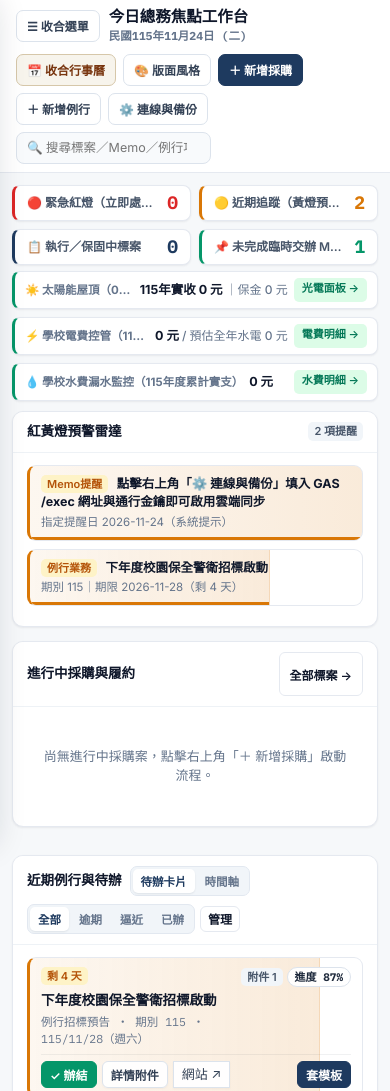
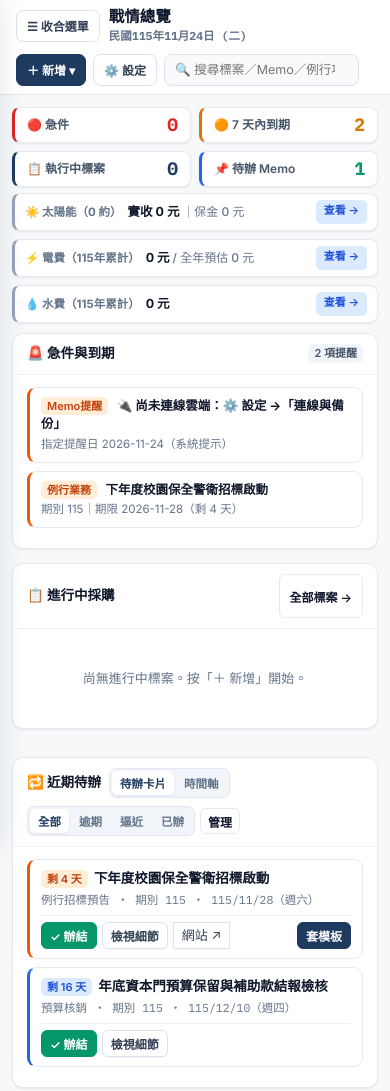
Before and after one commit to giligilau-WOS/Office-assistant, a plain HTML site: page index.html in a window 390 px wide. Shown: the top 1091 px of the page. Drawn offline with Linux system fonts and the light colour scheme.

Commit message:
feat: 介面降噪 — Header 收斂、分頁短名、卡片三資訊點與三色狀態票
- 新增 ui-declutter.js（最後載入）：頂部 6 顆按鈕收斂為「＋ 新增 ▾」與「⚙️ 設定」兩個選單；
  原按鈕節點只隱藏不刪除，既有 ID 與自我測試相依節點保留
- 卡片移除背景進度底色／底部進度條，戰情總覽隱藏進度、附件小標籤與內嵌步驟
- 狀態色票收斂為紅橘（緊急）／藍（進行中）／灰（次要），綠色標籤改藍
- 分頁與頁首改短名：戰情總覽、採購履約、全校甘特圖、標案模板、例行事務、太陽能、水電費
- KPI、模組摘要條、面板標題、空狀態與系統提示文案精簡
- 自我測試「正名」檢查同步改為新短名

Co-Authored-By: Claude Opus 5.5 <noreply@anthropic.com>
Claude-Session: https://claude.ai/code/session_01XjFLKEwvMDjHYAQNNt95Sj

```diff
--- a/index.html
+++ b/index.html
@@ -282,7 +282,7 @@
       </span>
       <input id="global-search" type="search" placeholder="🔍 搜尋標案／Memo／例行項..." style="padding:5px 10px;border-radius:6px;border:1px solid #334155;background:#1e293b;color:#fff;width:210px;" oninput="renderCurrentView()">
       <button class="btn-primary" onclick="openProjectWizard()">＋ 開新標案</button>
-      <button style="background:#334155;color:#fff;border-color:#475569" onclick="openSettingsModal()">⚙️ 連線與備份</button>
+      <button style="background:#334155;color:#fff;border-color:#475569" onclick="openSettingsModal()">⚙️ 設定</button>
     </div>
   </div>
 
@@ -291,12 +291,12 @@
 
   <!-- 主頁籤導覽 -->
   <div class="nav-tabs" id="nav-tabs">
-    <button class="nav-tab active" data-tab="dashboard" onclick="switchTab('dashboard')">📊 起始戰情室</button>
-    <button class="nav-tab" data-tab="projects" onclick="switchTab('projects')">📋 招標與工程控管</button>
-    <button class="nav-tab" data-tab="annual-gantt" onclick="switchTab('annual-gantt')">📅 全校年度甘特圖</button>
-    <button class="nav-tab" data-tab="templates" onclick="switchTab('templates')">🗂️ 年度標案模板庫</button>
-    <button class="nav-tab" data-tab="routines" onclick="switchTab('routines')">🔁 年度固定例行事務</button>
-    <button class="nav-tab" data-tab="upcoming" onclick="switchTab('upcoming')">🔧 工程品管／太陽能／水電 <span class="badge-soon">下階段</span></button>
+    <button class="nav-tab active" data-tab="dashboard" onclick="switchTab('dashboard')">📊 戰情總覽</button>
+    <button class="nav-tab" data-tab="projects" onclick="switchTab('projects')">📋 採購履約</button>
+    <button class="nav-tab" data-tab="annual-gantt" onclick="switchTab('annual-gantt')">📅 全校甘特圖</button>
+    <button class="nav-tab" data-tab="templates" onclick="switchTab('templates')">🗂️ 標案模板</button>
+    <button class="nav-tab" data-tab="routines" onclick="switchTab('routines')">🔁 例行事務</button>
+    <button class="nav-tab" data-tab="upcoming" onclick="switchTab('upcoming')">🔧 設施與綠能 <span class="badge-soon">下階段</span></button>
   </div>
 
   <!-- 主內容容器 -->
@@ -434,7 +434,7 @@ function createDemoSeed() {
   ];
   d.tables.Quick_Memos = [
     {
-      memo_id: 'MEM-0001', content: '點擊右上角「⚙️ 連線與備份」填入 GAS /exec 網址與通行金鑰即可啟用雲端同步',
+      memo_id: 'MEM-0001', content: '🔌 尚未連線雲端：⚙️ 設定 →「連線與備份」',
       source_tag: '系統提示', priority: '重要', remind_date: today, due_date: '', is_done: false, done_date: '', converted_ref: ''
     }
   ];
@@ -970,19 +970,19 @@ function renderDashboardHTML() {
   return `
     <div class="kpi-grid">
       <div class="kpi-card kpi-red" onclick="switchTab('dashboard')">
-        <div><div class="kpi-label">🔴 緊急紅燈（立即處理）</div><div class="kpi-val">${redCount}</div></div>
+        <div><div class="kpi-label">🔴 急件</div><div class="kpi-val">${redCount}</div></div>
         <span style="font-size:24px">🚨</span>
       </div>
       <div class="kpi-card kpi-amber" onclick="switchTab('dashboard')">
-        <div><div class="kpi-label">🟡 近期追蹤（黃燈預警）</div><div class="kpi-val">${amberCount}</div></div>
+        <div><div class="kpi-label">🟠 7 天內到期</div><div class="kpi-val">${amberCount}</div></div>
         <span style="font-size:24px">⏳</span>
       </div>
       <div class="kpi-card kpi-blue" onclick="switchTab('projects')">
-        <div><div class="kpi-label">📋 執行／保固中標案</div><div class="kpi-val">${activeProjects.length}</div></div>
+        <div><div class="kpi-label">📋 執行中標案</div><div class="kpi-val">${activeProjects.length}</div></div>
         <span style="font-size:24px">🏗️</span>
       </div>
       <div class="kpi-card kpi-green" onclick="document.getElementById('memo-input')?.focus()">
-        <div><div class="kpi-label">📌 未完成臨時交辦 Memo</div><div class="kpi-val">${openMemos.length}</div></div>
+        <div><div class="kpi-label">📌 待辦 Memo</div><div class="kpi-val">${openMemos.length}</div></div>
         <span style="font-size:24px">📝</span>
       </div>
     </div>
@@ -1032,7 +1032,7 @@ function renderDashboardHTML() {
                   <div class="mini-bar-wrap"><div class="mini-bar" style="width:${prog.pct}%"></div></div>
                 </div>
               `;
-            }).join('') : '<div class="empty-state">尚無進行中標案，點擊右上角「＋ 開新標案」啟動流程。</div>'}
+            }).join('') : '<div class="empty-state">尚無進行中標案。按「＋ 新增」開始。</div>'}
           </div>
         </div>
       </div>
@@ -1154,7 +1154,7 @@ function renderProjectsListHTML() {
       <div class="panel-hd">
         <h3>📋 學校招標與工程案件清單（共 ${list.length} 件）</h3>
         <div style="display:flex;gap:8px">
-          <button class="btn-sm" onclick="switchTab('annual-gantt')">📅 全校年度甘特圖</button>
+          <button class="btn-sm" onclick="switchTab('annual-gantt')">📅 全校甘特圖</button>
           <button class="btn-sm btn-primary" onclick="openProjectWizard()">＋ 開新標案</button>
         </div>
       </div>
@@ -2368,14 +2368,15 @@ renderCurrentView();
 syncFromCloud(false);
 </script>
 <script src="./eng-module.js?v=2"></script>
-<script src="./ops-module.js?v=2"></script>
-<script src="./ux-upgrade.js?v=3"></script>
-<script src="./solar-v2.js?v=2"></script>
+<script src="./ops-module.js?v=3"></script>
+<script src="./ux-upgrade.js?v=4"></script>
+<script src="./solar-v2.js?v=3"></script>
 <script src="./reliability-ux.js?v=2"></script>
 <script src="./dashboard-visuals.js?v=1"></script>
-<script src="./theme-nordic-agenda.js?v=2"></script>
+<script src="./theme-nordic-agenda.js?v=3"></script>
 <script src="./layout-theme-switcher.js?v=1"></script>
 <script src="./maint-schedule-helper.js?v=2"></script>
+<script src="./ui-declutter.js?v=1"></script>
 <script>
 (function(){
   const miss = [
--- a/ops-module.js
+++ b/ops-module.js
@@ -70,13 +70,13 @@ let opsUtilChartMetric = 'amount'; // amount | usage
     const solarBtn = document.createElement('button');
     solarBtn.className = 'nav-tab';
     solarBtn.dataset.tab = 'solar';
-    solarBtn.textContent = '☀️ 太陽能屋頂租賃';
+    solarBtn.textContent = '☀️ 太陽能';
     solarBtn.onclick = () => switchTab('solar');
 
     const utilBtn = document.createElement('button');
     utilBtn.className = 'nav-tab';
     utilBtn.dataset.tab = 'utilities';
-    utilBtn.textContent = '⚡ 水電費異常控管';
+    utilBtn.textContent = '⚡ 水電費';
     utilBtn.onclick = () => switchTab('utilities');
 
     oldBtn.replaceWith(solarBtn, utilBtn);
@@ -1341,19 +1341,19 @@ function renderOpsDashStripHTML() {
       </div>
       <div class="ops-mini-card ${elecCls}" onclick="opsUtilTypeFilter='電費';switchTab('utilities')">
         <div>
-          <div style="font-size:12px;color:var(--muted);font-weight:700">⚡ 學校電費控管（${curRocY}年度累計實支）</div>
-          <div style="font-weight:800;font-size:15px;margin-top:2px">${fmtMoney(elecSpend)} <small style="font-weight:500;color:var(--muted)">/ 預估全年水電 ${fmtMoney(util.totalProj)}</small></div>
+          <div style="font-size:12px;color:var(--muted);font-weight:700">⚡ 電費（${curRocY}年累計）</div>
+          <div style="font-weight:800;font-size:15px;margin-top:2px">${fmtMoney(elecSpend)} <small style="font-weight:500;color:var(--muted)">/ 全年預估 ${fmtMoney(util.totalProj)}</small></div>
           <div class="item-meta">${elecIssues ? `🚨 ${elecIssues} 筆超約／功因異常待處理` : (utilBudgetRed ? '🚨 推估將超支年度預算' : '✓ 需量與功率因數正常')}</div>
         </div>
-        <span class="tag ${elecCls==='warn-red'?'tag-red':elecCls==='warn-amber'?'tag-amber':'tag-green'}">電費明細 →</span>
+        <span class="tag ${elecCls==='warn-red'?'tag-red':elecCls==='warn-amber'?'tag-amber':'tag-green'}">查看 →</span>
       </div>
       <div class="ops-mini-card ${waterCls}" onclick="opsUtilTypeFilter='水費';switchTab('utilities')">
         <div>
-          <div style="font-size:12px;color:var(--muted);font-weight:700">💧 學校水費漏水監控（${curRocY}年度累計實支）</div>
+          <div style="font-size:12px;color:var(--muted);font-weight:700">💧 水費（${curRocY}年累計）</div>
           <div style="font-weight:800;font-size:15px;margin-top:2px">${fmtMoney(waterSpend)}</div>
           <div class="item-meta">${waterIssues ? `🚨 ${waterIssues} 筆疑似漏水／異常暴增` : '✓ 各水錶同期用水正常'}</div>
         </div>
-        <span class="tag ${waterCls==='warn-red'?'tag-red':'tag-green'}">水費明細 →</span>
+        <span class="tag ${waterCls==='warn-red'?'tag-red':'tag-green'}">查看 →</span>
       </div>
     </div>
   `;
--- a/solar-v2.js
+++ b/solar-v2.js
@@ -1203,11 +1203,11 @@ renderOpsDashStripHTML = function() {
 
   const card = `<div class="ops-mini-card ${cls}" onclick="solarV2SelectedId=null;switchTab('solar')">
     <div>
-      <div style="font-size:12px;color:var(--muted);font-weight:700">☀️ 太陽能屋頂（${active.length}約｜${totalKwp.toFixed(1)} kWp）</div>
-      <div style="font-weight:800;font-size:15px;margin-top:2px">${curRocY}年實收 ${fmtMoney(yrActual)} <small style="font-weight:500;color:var(--muted)">｜保金 ${fmtMoney(bondBal)}</small></div>
+      <div style="font-size:12px;color:var(--muted);font-weight:700">☀️ 太陽能（${active.length} 約）</div>
+      <div style="font-weight:800;font-size:15px;margin-top:2px">實收 ${fmtMoney(yrActual)} <small style="font-weight:500;color:var(--muted)">｜保金 ${fmtMoney(bondBal)}</small></div>
       <div class="item-meta">${sAlerts.length ? `🚨 ${redCnt} 紅燈 ／ ${sAlerts.length - redCnt} 黃燈（保險／續租／催繳）` : '✓ 雙保險、保證函與對帳全數合規'}</div>
     </div>
-    <span class="tag ${cls==='warn-red'?'tag-red':cls==='warn-amber'?'tag-amber':'tag-green'}">光電面板 →</span>
+    <span class="tag ${cls==='warn-red'?'tag-red':cls==='warn-amber'?'tag-amber':'tag-green'}">查看 →</span>
   </div>`;
   return baseHtml.replace(new RegExp('<div class="ops-mini-card[\\s\\S]*?進入面板 →</span>\\s*</div>'), card);
 };
--- a/theme-nordic-agenda.js
+++ b/theme-nordic-agenda.js
@@ -1288,13 +1288,13 @@
     const rocStr = `民國${now.getFullYear() - 1911}年${String(now.getMonth() + 1).padStart(2, '0')}月${String(now.getDate()).padStart(2, '0')}日 (${wk})`;
 
     const tabTitles = {
-      dashboard: '今日總務焦點工作台',
-      projects: '採購與履約管理',
-      'annual-gantt': '全校年度甘特圖',
-      templates: '年度標案模板庫',
-      routines: '年度固定例行事務',
-      solar: '太陽能屋頂租賃',
-      utilities: '水電費異常控管'
+      dashboard: '戰情總覽',
+      projects: '採購履約',
+      'annual-gantt': '全校甘特圖',
+      templates: '標案模板',
+      routines: '例行事務',
+      solar: '太陽能租賃',
+      utilities: '水電費監控'
     };
 
     const brand = document.querySelector('.topbar .brand');
@@ -1470,7 +1470,7 @@
     const leftPanels = dashGrid.querySelectorAll(':scope > div:first-child > .panel');
     if (leftPanels[0]) {
       const h3 = leftPanels[0].querySelector('.panel-hd h3');
-      if (h3) h3.textContent = '紅黃燈預警雷達';
+      if (h3) h3.textContent = '🚨 急件與到期';
       leftPanels[0].querySelectorAll('.alert-item').forEach((el, idx) => {
         const a = (window._dashAlerts || [])[idx];
         if (!a || typeof calcAlertCardVisual !== 'function') return;
@@ -1480,7 +1480,7 @@
     }
     if (leftPanels[1]) {
       const h3 = leftPanels[1].querySelector('.panel-hd h3');
-      if (h3) h3.textContent = '進行中採購與履約';
+      if (h3) h3.textContent = '📋 進行中採購';
       const activeProjects = (appData.tables.Projects || [])
         .filter(p => !['已結案', '廢標撤案'].includes(p.status))
         .filter(p => !q || String(p.project_name + p.project_id + p.vendor_name).toLowerCase().includes(q));
@@ -1493,7 +1493,7 @@
       });
       const emptyEl = leftPanels[1].querySelector('.empty-state');
       if (emptyEl && emptyEl.textContent.includes('開新標案')) {
-        emptyEl.textContent = '尚無進行中採購案，點擊右上角「＋ 新增採購」啟動流程。';
+        emptyEl.textContent = '尚無進行中採購案。按右上「＋ 新增」開始。';
       }
     }
 
@@ -1504,7 +1504,7 @@
       if (midHd) {
         midHd.innerHTML = `
           <div style="display:flex;align-items:center;gap:8px;flex-wrap:wrap">
-            <h3>${prefs.viewMode === 'timeline' ? '近期業務時間軸' : '近期例行與待辦'}</h3>
+            <h3>${prefs.viewMode === 'timeline' ? '📅 近期時間軸' : '🔁 近期待辦'}</h3>
             <div class="nordic-seg" role="group" aria-label="切換待辦卡片或時間軸">
               <button type="button" class="${prefs.viewMode === 'cards' ? 'active' : ''}" onclick="setNordicViewMode('cards')">待辦卡片</button>
               <button type="button" class="${prefs.viewMode === 'timeline' ? 'active' : ''}" onclick="setNordicViewMode('timeline')">時間軸</button>
@@ -1622,7 +1622,7 @@
                   ${inlineStepsHtml}
                   <div style="display:flex;gap:5px;margin-top:7px;flex-wrap:wrap;align-items:center;padding-top:6px;border-top:1px solid rgba(15, 23, 42, 0.06)">
                     <button type="button" class="btn-xs btn-success" style="min-height:27px!important;padding:2px 8px" onclick="event.stopPropagation();markRoutineDone('${esc(r.routine_id)}','${esc(sch.cycle)}')">✓ 辦結</button>
-                    <button type="button" class="btn-xs" style="min-height:27px!important;padding:2px 8px" onclick="event.stopPropagation();openRoutineDetailModal('${esc(r.routine_id)}')">詳情附件</button>
+                    <button type="button" class="btn-xs" style="min-height:27px!important;padding:2px 8px" onclick="event.stopPropagation();openRoutineDetailModal('${esc(r.routine_id)}')">檢視細節</button>
                     ${r.portal_url ? `<a class="btn-xs" style="min-height:27px!important;padding:2px 8px" href="${esc(r.portal_url)}" target="_blank" rel="noopener" onclick="event.stopPropagation()">網站 ↗</a>` : ''}
                     ${r.linked_template_id ? `<button type="button" class="btn-xs btn-primary" style="min-height:27px!important;padding:2px 8px;margin-left:auto" onclick="event.stopPropagation();openProjectWizard('${esc(r.linked_template_id)}','${esc(r.title)}')">套模板</button>` : ''}
                     ${(!r.linked_template_id && canQuickBuy && typeof openRoutineQuickPurchase === 'function') ? `<button type="button" class="btn-xs btn-primary" style="min-height:27px!important;padding:2px 8px;margin-left:auto" onclick="event.stopPropagation();openRoutineQuickPurchase('${esc(r.routine_id)}')">開單</button>` : ''}
@@ -1639,7 +1639,7 @@
     const rightPanel = dashGrid.querySelector(':scope > .panel:last-child');
     if (rightPanel) {
       const rh3 = rightPanel.querySelector('.panel-hd h3');
-      if (rh3) rh3.textContent = '臨時交辦 Memo';
+      if (rh3) rh3.textContent = '📌 交辦 Memo';
 
       const quickBox = rightPanel.querySelector('.memo-quick');
       if (quickBox && !quickBox.dataset.nordicUpgraded) {
--- /dev/null
+++ b/ui-declutter.js
@@ -0,0 +1,236 @@
+/**
+ * ============================================================================
+ * 學校總務行政助理 — 介面降噪模組 (ui-declutter.js)
+ * 必須最後載入（在所有主題／版面模組之後）。
+ *
+ * 1. 頂部 Header 收斂：原本 6 顆按鈕（行事曆／版面風格／新增採購／新增例行／
+ *    連線與備份…）收斂為兩顆：「＋ 新增 ▾」主按鈕 ＋「⚙️ 設定」選單。
+ *    原按鈕節點只隱藏（.ud-hide），不刪除，既有 ID 與自我測試相依節點完整保留。
+ * 2. 卡片降噪：移除卡片背景進度底色與底部進度條、隱藏進度／附件小標籤，
+ *    卡片只留「狀態色籤＋標題＋日期」，細節統一由「檢視細節」視窗呈現。
+ * 3. 狀態色票收斂為三色：🔴 紅／橘 = 逾期、緊急；🔵 藍 = 進行中、正常；
+ *    ⚪ 灰 = 已完成、次要。原綠色標籤一律改為藍色。
+ * ============================================================================
+ */
+
+(function initUiDeclutter() {
+  // --------------------------------------------------------------------------
+  // 1. 樣式
+  // --------------------------------------------------------------------------
+  if (!document.getElementById('ui-declutter-style')) {
+    const st = document.createElement('style');
+    st.id = 'ui-declutter-style';
+    st.textContent = `
+      .ud-hide { display: none !important; }
+
+      /* ---------- Header 兩顆按鈕 ＋ 下拉選單 ---------- */
+      #btn-ud-new, #btn-ud-settings { white-space: nowrap; }
+      #btn-ud-settings.is-open, #btn-ud-new.is-open { box-shadow: 0 0 0 3px rgba(37, 99, 235, 0.18) !important; }
+      #ud-menu {
+        position: fixed;
+        z-index: 9998;
+        min-width: 220px;
+        max-width: calc(100vw - 24px);
+        background: #FFFFFF;
+        color: #0F172A;
+        border: 1px solid #CBD5E1;
+        border-radius: 10px;
+        box-shadow: 0 14px 36px rgba(15, 23, 42, 0.18);
+        padding: 6px;
+        display: none;
+        font-size: 14px;
+      }
+      #ud-menu.open { display: block; }
+      #ud-menu .ud-item {
+        display: flex !important; align-items: center; justify-content: flex-start !important; gap: 10px;
+        width: 100%; text-align: left;
+        background: transparent !important; border: none !important; box-shadow: none !important;
+        color: inherit !important;
+        padding: 9px 10px !important; min-height: 38px;
+        border-radius: 7px; cursor: pointer; font-size: 14px; font-weight: 600;
+      }
+      #ud-menu .ud-item:hover, #ud-menu .ud-item:focus-visible { background: #F1F5F9 !important; outline: none; }
+      #ud-menu .ud-item small { margin-left: auto; color: #64748B; font-weight: 500; font-size: 12px; }
+      #ud-menu .ud-status {
+        display: flex; align-items: center; gap: 8px;
+        padding: 8px 10px 10px; margin-bottom: 4px;
+        border-bottom: 1px solid #E2E8F0;
+        font-size: 13px; color: #334155;
+      }
+      #ud-menu .ud-status .ud-dot { width: 8px; height: 8px; border-radius: 50%; background: #94A3B8; flex-shrink: 0; }
+      #ud-menu .ud-status.ok .ud-dot { background: #2563EB; }
+      #ud-menu .ud-status.err .ud-dot { background: #DC2626; }
+      body[data-nordic-theme="obsidian"] #ud-menu { background: #1C1F26; color: #E5E7EB; border-color: #374151; }
+      body[data-nordic-theme="obsidian"] #ud-menu .ud-item:hover { background: #2A2F38 !important; }
+      body[data-nordic-theme="obsidian"] #ud-menu .ud-status { color: #CBD5E1; border-color: #374151; }
+
+      /* ---------- 卡片降噪：去背景進度底色與底部進度條 ---------- */
+      html body .card-prog-bg::before,
+      html body .card-prog-bg::after { display: none !important; }
+      html body .card-prog-bg { background: #FFFFFF !important; }
+      html body .card-prog-bg.tone-red   { border-left: 3px solid #DC2626 !important; }
+      html body .card-prog-bg.tone-amber { border-left: 3px solid #EA580C !important; }
+      html body .card-prog-bg.tone-blue,
+      html body .card-prog-bg.tone-green { border-left: 3px solid #2563EB !important; }
+      body[data-nordic-theme="obsidian"] .card-prog-bg { background: transparent !important; }
+
+      /* 戰情總覽只留 3 資訊點：色籤／標題／日期 → 隱藏進度與附件小標籤、內嵌步驟 */
+      body[data-ud-tab="dashboard"] .prog-pill,
+      body[data-ud-tab="dashboard"] .routine-item .item-row .tag-gray,
+      body[data-ud-tab="dashboard"] .rtn-inline-steps { display: none !important; }
+
+      /* ---------- 三色票：綠 → 藍 ---------- */
+      html body .tag-green { background: #DBEAFE !important; color: #1D4ED8 !important; border-color: #BFDBFE !important; }
+      html body .tag-amber { background: #FFEDD5 !important; color: #C2410C !important; border-color: #FED7AA !important; }
+      html body .ops-mini-card.warn-ok { border-left: 3px solid #94A3B8 !important; }
+      html body .kpi-card.kpi-green { border-left-color: #2563EB !important; }
+      body[data-nordic-theme="obsidian"] .tag-green { background: rgba(37, 99, 235, 0.22) !important; color: #93C5FD !important; }
+    `;
+    document.head.appendChild(st);
+  }
+
+  // --------------------------------------------------------------------------
+  // 2. 下拉選單
+  // --------------------------------------------------------------------------
+  function ensureMenu() {
+    let m = document.getElementById('ud-menu');
+    if (!m) {
+      m = document.createElement('div');
+      m.id = 'ud-menu';
+      m.setAttribute('role', 'menu');
+      m.onclick = e => e.stopPropagation();
+      document.body.appendChild(m);
+    }
+    return m;
+  }
+
+  function closeMenu() {
+    const m = document.getElementById('ud-menu');
+    if (m) { m.classList.remove('open'); m.dataset.owner = ''; }
+    document.getElementById('btn-ud-new')?.classList.remove('is-open');
+    document.getElementById('btn-ud-settings')?.classList.remove('is-open');
+  }
+
+  function openMenu(btn, html) {
+    const m = ensureMenu();
+    if (m.classList.contains('open') && m.dataset.owner === btn.id) { closeMenu(); return; }
+    closeMenu();
+    m.innerHTML = html;
+    m.dataset.owner = btn.id;
+    m.classList.add('open');
+    btn.classList.add('is-open');
+    const r = btn.getBoundingClientRect();
+    const w = m.offsetWidth;
+    m.style.top = `${Math.round(r.bottom + 6)}px`;
+    m.style.left = `${Math.round(Math.max(12, Math.min(r.right - w, window.innerWidth - w - 12)))}px`;
+    m.querySelector('.ud-item')?.focus();
+  }
+
+  window.udMenuAction = function(act, ev) {
+    if (ev) ev.stopPropagation();
+    closeMenu();
+    if (act === 'new-project' && typeof openProjectWizard === 'function') openProjectWizard();
+    else if (act === 'new-routine' && typeof openRoutineModal === 'function') openRoutineModal();
+    else if (act === 'new-memo') {
+      if (typeof switchTab === 'function' && typeof currentTab !== 'undefined' && currentTab !== 'dashboard') switchTab('dashboard');
+      setTimeout(() => document.getElementById('memo-input')?.focus(), 60);
+    }
+    else if (act === 'settings' && typeof openSettingsModal === 'function') openSettingsModal();
+    else if (act === 'style' && typeof window.toggleLayoutSwitcherPopover === 'function') window.toggleLayoutSwitcherPopover(ev);
+    else if (act === 'calendar' && typeof window.toggleNordicCalendar === 'function') window.toggleNordicCalendar();
+  };
+
+  window.toggleUdNewMenu = function(ev) {
+    if (ev) ev.stopPropagation();
+    openMenu(ev.currentTarget, `
+      <button type="button" class="ud-item" role="menuitem" onclick="udMenuAction('new-project', event)">📋 採購案</button>
+      <button type="button" class="ud-item" role="menuitem" onclick="udMenuAction('new-routine', event)">🔁 例行事務</button>
+      <button type="button" class="ud-item" role="menuitem" onclick="udMenuAction('new-memo', event)">📌 交辦 Memo</button>
+    `);
+  };
+
+  window.toggleUdSettingsMenu = function(ev) {
+    if (ev) ev.stopPropagation();
+    const dot = document.getElementById('sync-dot');
+    const syncTxt = (document.getElementById('sync-text')?.textContent || '').trim() || '未連線';
+    const stCls = dot?.classList.contains('ok') ? 'ok' : dot?.classList.contains('err') ? 'err' : '';
+    const calBtn = document.getElementById('btn-toggle-calendar');
+    const calLabel = calBtn ? (calBtn.textContent || '').replace('📅', '').trim() : '';
+    const esc_ = s => String(s).replace(/[&<>"']/g, c => ({ '&': '&amp;', '<': '&lt;', '>': '&gt;', '"': '&quot;', "'": '&#39;' }[c]));
+    openMenu(ev.currentTarget, `
+      <div class="ud-status ${stCls}"><span class="ud-dot"></span><span>${esc_(syncTxt)}</span></div>
+      <button type="button" class="ud-item" role="menuitem" onclick="udMenuAction('settings', event)">🔌 連線與備份</button>
+      ${typeof window.toggleLayoutSwitcherPopover === 'function' ? `<button type="button" class="ud-item" role="menuitem" onclick="udMenuAction('style', event)">🎨 版面風格</button>` : ''}
+      ${calBtn ? `<button type="button" class="ud-item" role="menuitem" onclick="udMenuAction('calendar', event)">📅 行事曆 <small>${esc_(calLabel.replace('行事曆', ''))}</small></button>` : ''}
+    `);
+  };
+
+  document.addEventListener('click', closeMenu);
+  document.addEventListener('keydown', e => { if (e.key === 'Escape') closeMenu(); });
+  window.addEventListener('resize', closeMenu);
+
+  // --------------------------------------------------------------------------
+  // 3. Header 收斂（每次重繪後重新套用，原節點只隱藏不刪除）
+  // --------------------------------------------------------------------------
+  function declutterHeader() {
+    const actions = document.querySelector('.topbar .top-actions');
+    if (!actions) return;
+
+    const toHide = [
+      document.getElementById('btn-toggle-calendar'),
+      document.getElementById('btn-layout-switcher'),
+      document.getElementById('btn-quick-new-routine'),
+      ...Array.from(actions.querySelectorAll('button')).filter(b => {
+        const oc = b.getAttribute('onclick') || '';
+        return oc.includes('openProjectWizard') || oc.includes('openSettingsModal');
+      })
+    ];
+    toHide.forEach(el => el && el.classList.add('ud-hide'));
+
+    if (!document.getElementById('btn-ud-new')) {
+      const b = document.createElement('button');
+      b.id = 'btn-ud-new';
+      b.type = 'button';
+      b.className = 'btn-primary';
+      b.textContent = '＋ 新增 ▾';
+      b.setAttribute('aria-haspopup', 'menu');
+      b.onclick = window.toggleUdNewMenu;
+      actions.appendChild(b);
+    }
+    if (!document.getElementById('btn-ud-settings')) {
+      const b = document.createElement('button');
+      b.id = 'btn-ud-settings';
+      b.type = 'button';
+      b.textContent = '⚙️ 設定';
+      b.title = '連線狀態、備份、版面風格、行事曆';
+      b.setAttribute('aria-haspopup', 'menu');
+      b.onclick = window.toggleUdSettingsMenu;
+      actions.appendChild(b);
+    }
+    // 永遠保持兩顆按鈕在最右側
+    actions.appendChild(document.getElementById('btn-ud-new'));
+    actions.appendChild(document.getElementById('btn-ud-settings'));
+  }
+
+  function applyDeclutter() {
+    document.body.dataset.udTab = (typeof currentTab !== 'undefined' && currentTab) || 'dashboard';
+    declutterHeader();
+  }
+
+  // --------------------------------------------------------------------------
+  // 4. 掛載
+  // --------------------------------------------------------------------------
+  if (window.GA_REGISTRY && typeof window.GA_REGISTRY.registerModule === 'function') {
+    window.GA_REGISTRY.registerModule('ui-declutter.js', 'v1.0', '介面降噪：Header 收斂、卡片三資訊點、三色狀態票');
+  }
+
+  if (typeof renderCurrentView === 'function') {
+    const _prevRenderView_ud = renderCurrentView;
+    renderCurrentView = function() {
+      _prevRenderView_ud();
+      applyDeclutter();
+    };
+  }
+
+  applyDeclutter();
+})();
--- a/ux-upgrade.js
+++ b/ux-upgrade.js
@@ -136,7 +136,7 @@
 // ----------------------------------------------------------------------------
 (function renameProcurementTab() {
   const tabBtn = document.querySelector('#nav-tabs [data-tab="projects"]');
-  if (tabBtn) tabBtn.textContent = '📋 採購與履約管理';
+  if (tabBtn) tabBtn.textContent = '📋 採購履約';
 })();
 
 const _origRenderProjectsListHTML_ux = renderProjectsListHTML;
@@ -1253,8 +1253,8 @@ function runClaudeVerificationSuite() {
 
     // 11. E2E：一屏適配切換鈕與「採購與履約管理」正名
     const fitBtnExists = !!document.getElementById('btn-fit-mode');
-    const renamedOk = (document.querySelector('#nav-tabs [data-tab="projects"]')?.textContent || '').includes('採購與履約管理');
-    assert(fitBtnExists && renamedOk, 'E2E：一屏適配切換鈕與「採購與履約管理」正名就位');
+    const renamedOk = (document.querySelector('#nav-tabs [data-tab="projects"]')?.textContent || '').includes('採購履約');
+    assert(fitBtnExists && renamedOk, 'E2E：一屏適配切換鈕與「採購履約」短名就位');
 
     // 12. R-04 資安檢查：不含 API Token、資料表不含底價欄位
     const dumpStr = JSON.stringify(appData);
```
